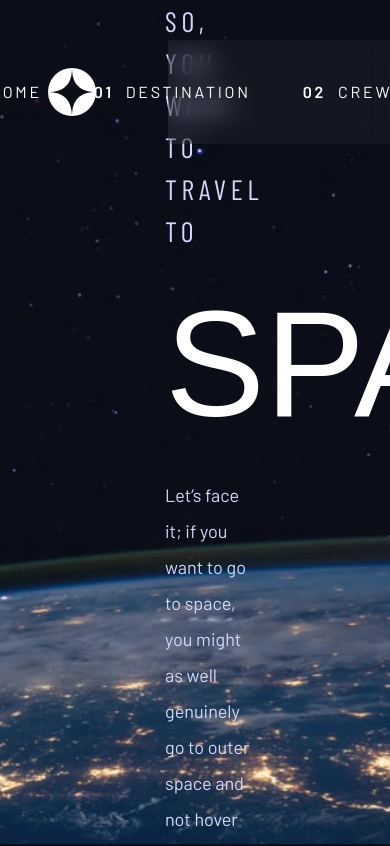
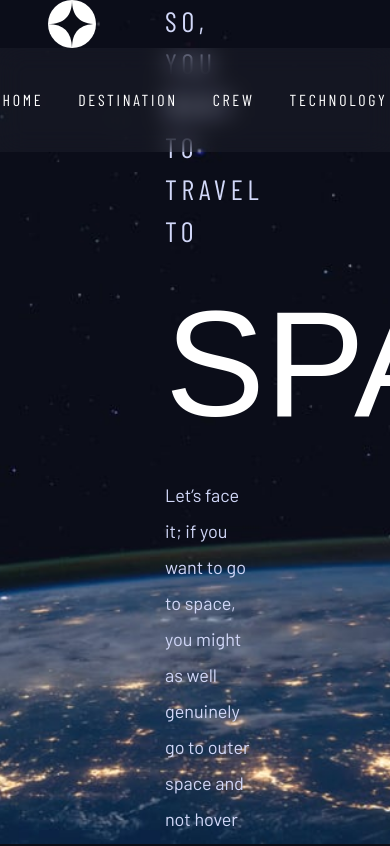
Before and after one commit to mackieva/space-tour, a Next.js app: page / in a window 390 px wide. Shown: the top 846 px of the page. Built offline with nearby package versions, Linux system fonts and the light colour scheme; a web font is replaced by a local one.

Commit message:
mobile work

```diff
--- a/src/components/ui/Header.tsx
+++ b/src/components/ui/Header.tsx
@@ -8,7 +8,7 @@ import Link from 'next/link';
 
 export default function Header() {
 	return (
-		<header className='max-w-screen-lg mx-auto grid grid-cols-header mt-10 relative z-50'>
+		<header className='max-w-screen-lg mx-auto grid grid-cols-headerTablet relative z-50 lg:grid-cols-header lg:mt-10'>
 			<div className='ml-12 flex justify-start gap-3 items-center'>
 				<Link href='/'>
 					<Image src={logo} alt="Space Tourism Logo - Let's Go" />
--- a/src/components/ui/Nav.tsx
+++ b/src/components/ui/Nav.tsx
@@ -11,17 +11,17 @@ export default function Nav() {
 
 	return (
 		<nav
-			className='flex justify-center items-center gap-[52px] bg-white/[0.04] backdrop-blur-md'
+			className='flex justify-center items-center bg-white/[0.04] backdrop-blur-md gap-[35px] lg:gap-[52px]'
 			onMouseLeave={() => setHoveredLink('')}
 		>
 			{navList.map((link, i) => (
 				<Link
-					className='font-sans text-white tracking-[2.7px] pt-10 pb-10 uppercase relative'
+					className='font-sansCon text-white tracking-[2.7px] pt-10 pb-10 uppercase relative md:text-sm lg:text-base'
 					href={link.path}
 					key={i}
 					onMouseEnter={() => setHoveredLink(link.label)}
 				>
-					<span className='pr-3 font-bold'>0{i}</span>
+					<span className='pr-3 font-bold hidden lg:inline'>0{i}</span>
 					{link.label}
 					{hoveredLink === link.label && (
 						<motion.div
```
